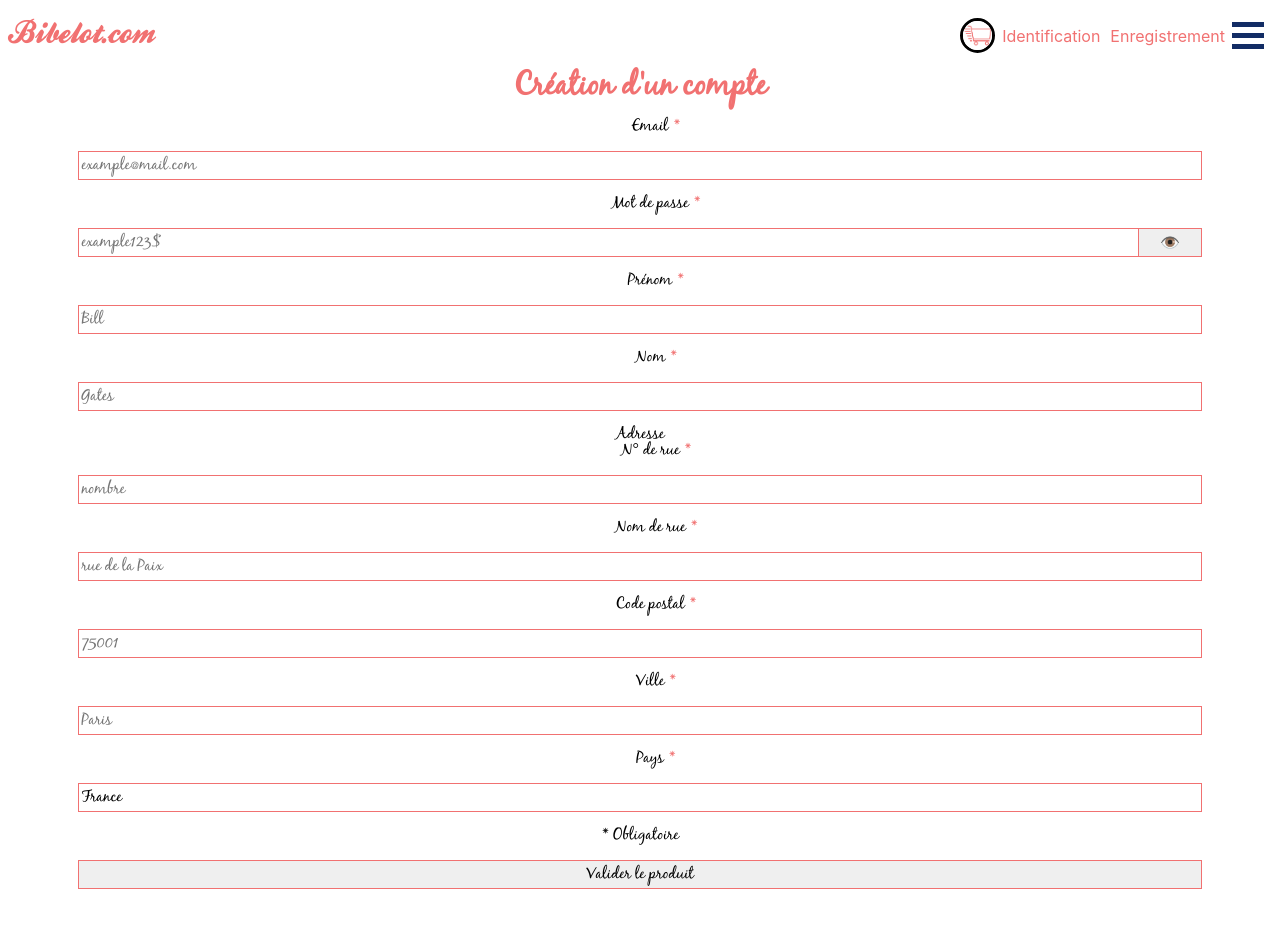
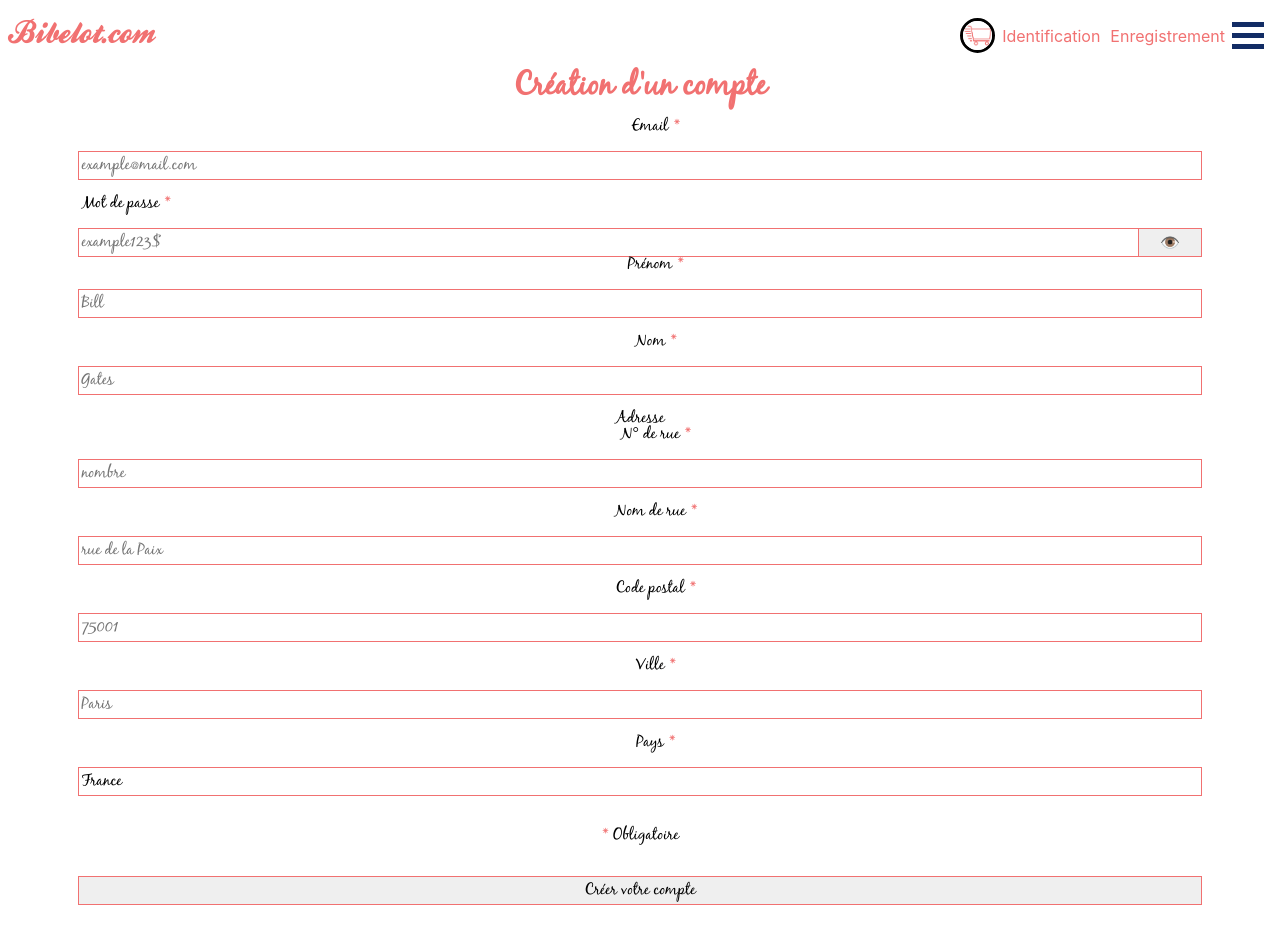
Before and after one commit to xenogearsX/front-checkpoint4, a React (Create React App) app: page /signup in a window 1280 px wide. Built offline with nearby package versions, Linux system fonts and the light colour scheme.

Commit message:
change css for forgot password link and correct signUp.js to work with new css

```diff
--- a/src/screen/SignIn.css
+++ b/src/screen/SignIn.css
@@ -1,19 +1,20 @@
-.connect {
-  border: rgb(241, 113, 113) 1px solid ;
-  width: 90%;
-}
 .cross {
   background-color: rgb(241, 113, 113);
+}
+.forgotLink {
+  color: black;
+  font-family: 'black_jackregular';
+  text-decoration: none;
+}
+.forgotLink:hover {
+  color: rgb(241, 113, 113);
+  text-decoration: underline;
 }
 .formData span, .required span {
   color: rgb(241, 113, 113);
 }
 legend {
   margin-left: 1rem;
-}
-.password {
-  display: flex;
-  justify-content: center;
 }
 #password {
   margin: 0;
@@ -22,13 +23,21 @@ legend {
 .passwordForm {
   display: flex;
   justify-content: center;
-  margin-bottom: 1rem;
 }
 .passwordLegend {
+  display: flex;
+  justify-content: space-between;
   margin-bottom: 1rem;
+  width: 92%;
 }
 .required {
   margin: 1rem;
+}
+.send {
+  cursor: pointer;
+}
+.send:active {
+  transform: translateY(1px);
 }
 .showPassword {
   border-width: 1px 1px 1px 0;
--- a/src/screen/SignUp.js
+++ b/src/screen/SignUp.js
@@ -86,7 +86,9 @@ const SignUp = () => {
           </fieldset>
           <fieldset className='formData'>
             <legend className='passwordLegend' htmlFor='password'>
-              Mot de passe<span> * </span>
+              <p>
+                Mot de passe<span> * </span>
+              </p>
             </legend>
             <div className='passwordForm'>
               <input
@@ -208,11 +210,11 @@ const SignUp = () => {
               value={country}
             />
           </fieldset>
-          <p>
+          <p className='required'>
             <span> * </span> Obligatoire
           </p>
           <div className='formData'>
-            <input className='send' type='submit' value='Valider le produit' />
+            <input className='send' type='submit' value='Créer votre compte' />
           </div>
         </div>
       </form>
```
